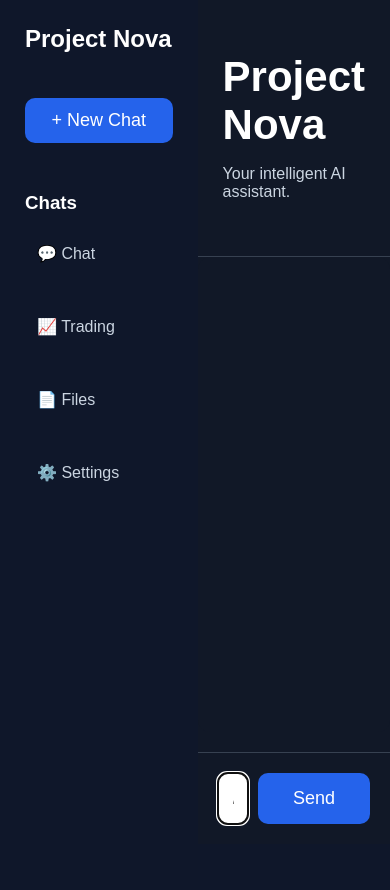
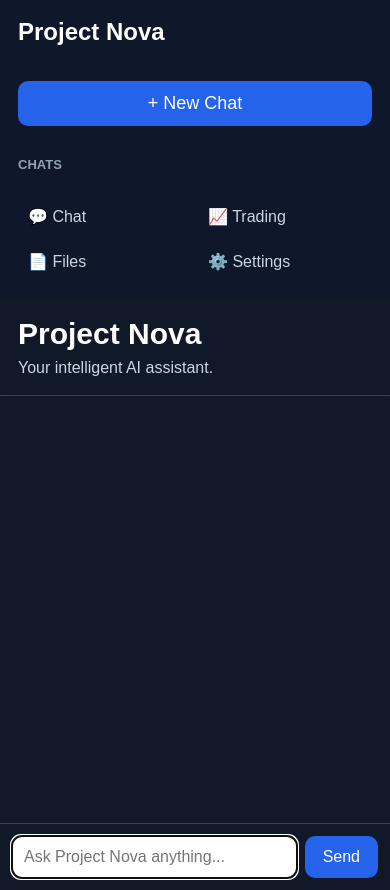
Before and after one commit to Amirnyv/project-nova, a Flask app: page / in a window 390 px wide. Before the commit the page ends 826 px from the top, so only its background shows below. Run offline with Flask 3, Linux system fonts and the light colour scheme.

Commit message:
Version 6 - Conversations foundation and mobile support

```diff
--- a/app.py
+++ b/app.py
@@ -43,4 +43,4 @@ def chat():
 
 
 if __name__ == "__main__":
-    app.run(debug=True)
+    app.run(debug=True, host="0.0.0.0", port=5001)
--- a/static/css/style.css
+++ b/static/css/style.css
@@ -171,3 +171,134 @@ button:hover {
 .input-area button {
     margin-top: 0;
 }
+
+.conversation-section {
+    margin-bottom: 25px;
+}
+
+.conversation-section h3 {
+    color: #94a3b8;
+    font-size: 13px;
+    text-transform: uppercase;
+    margin-bottom: 10px;
+}
+
+#conversation-list {
+    display: flex;
+    flex-direction: column;
+    gap: 8px;
+}
+
+.conversation-button {
+    width: 100%;
+    padding: 10px;
+    margin: 0;
+    background: transparent;
+    color: #e2e8f0;
+    border: none;
+    border-radius: 8px;
+    text-align: left;
+    font-size: 14px;
+}
+
+.conversation-button:hover {
+    background: #1e293b;
+}
+/* Mobile layout */
+@media (max-width: 768px) {
+    body {
+        height: auto;
+        min-height: 100vh;
+        display: block;
+    }
+
+    .app-layout {
+        flex-direction: column;
+        width: 100%;
+        min-height: 100vh;
+    }
+
+    .sidebar {
+        width: 100%;
+        padding: 18px;
+    }
+
+    .sidebar h2 {
+        font-size: 24px;
+        margin-bottom: 15px;
+    }
+
+    .new-chat-btn {
+        margin-bottom: 18px;
+    }
+
+    .conversation-section {
+        margin-bottom: 15px;
+    }
+
+    .sidebar-menu {
+        display: grid;
+        grid-template-columns: 1fr 1fr;
+        gap: 6px;
+    }
+
+    .sidebar-menu p {
+        margin: 0;
+        padding: 10px;
+    }
+
+    .chat-area {
+        width: 100%;
+        min-height: 70vh;
+    }
+
+    .chat-header {
+        padding: 18px;
+    }
+
+    .chat-header h1 {
+        font-size: 30px;
+        margin: 0 0 8px;
+    }
+
+    .chat-header p {
+        margin: 0;
+    }
+
+    #chat-box {
+        min-height: 350px;
+        padding: 15px;
+    }
+
+    .input-area {
+        padding: 12px;
+        gap: 8px;
+    }
+
+    .input-area input {
+        width: 100%;
+        min-width: 0;
+        padding: 12px;
+    }
+
+    .input-area button {
+        padding: 12px 18px;
+        font-size: 16px;
+    }
+
+    .user-message,
+    .ai-message {
+        margin-left: 0;
+        margin-right: 0;
+        max-width: 85%;
+        overflow-wrap: anywhere;
+    }
+
+    .user-message {
+        margin-left: auto;
+    }
+
+    .ai-message {
+        margin-right: auto;
+    }
+}
--- a/static/js/script.js
+++ b/static/js/script.js
@@ -81,6 +81,19 @@ setTimeout(() => {
 }
 
 newChatButton.addEventListener("click", function () {
+    const currentChat = chatBox.innerHTML.trim();
+
+    if (currentChat !== "") {
+        conversations.unshift({
+            title: "New Conversation",
+            messages: currentChat,
+            createdAt: new Date().toISOString()
+        });
+
+        saveConversations();
+        renderConversations();
+    }
+
     chatBox.innerHTML = "";
 
     const welcomeMessage = document.createElement("div");
```
